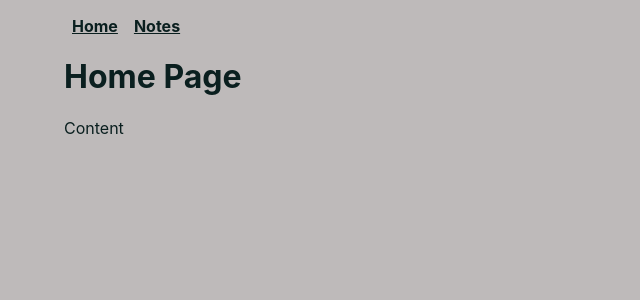
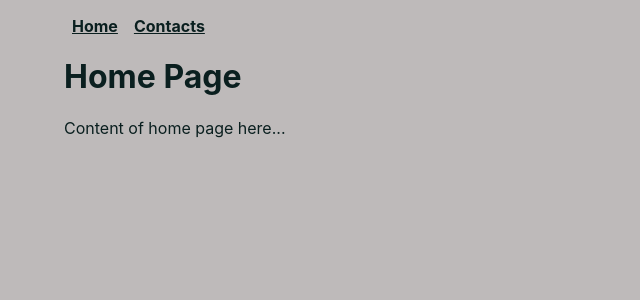
Before and after one commit to craftidev/playground, a Next.js app in the folder crudnext13/: page / in a window 1280 px wide. Shown: the top 300 px of the page, without its empty margins (0-640 px from the left). Built offline with nearby package versions, Linux system fonts and the light colour scheme.

Commit message:
homepage/links

```diff
--- a/crudnext13/app/layout.tsx
+++ b/crudnext13/app/layout.tsx
@@ -12,7 +12,7 @@ export default function RootLayout({
             <main>
                 <nav>
                     <Link href="/">Home</Link>
-                    <Link href="/notes">Notes</Link>
+                    <Link href="/contact">Contacts</Link>
                 </nav>
 
                 {children}
--- a/crudnext13/app/page.tsx
+++ b/crudnext13/app/page.tsx
@@ -2,7 +2,7 @@ export default function HomePage() {
     return (
         <div>
             <h1>Home Page</h1>
-            <p>Content</p>
+            <p>Content of home page here...</p>
         </div>
     );
 }
```
Also changed, not shown: 1 other file (tests, documents, lock files or other folders).
